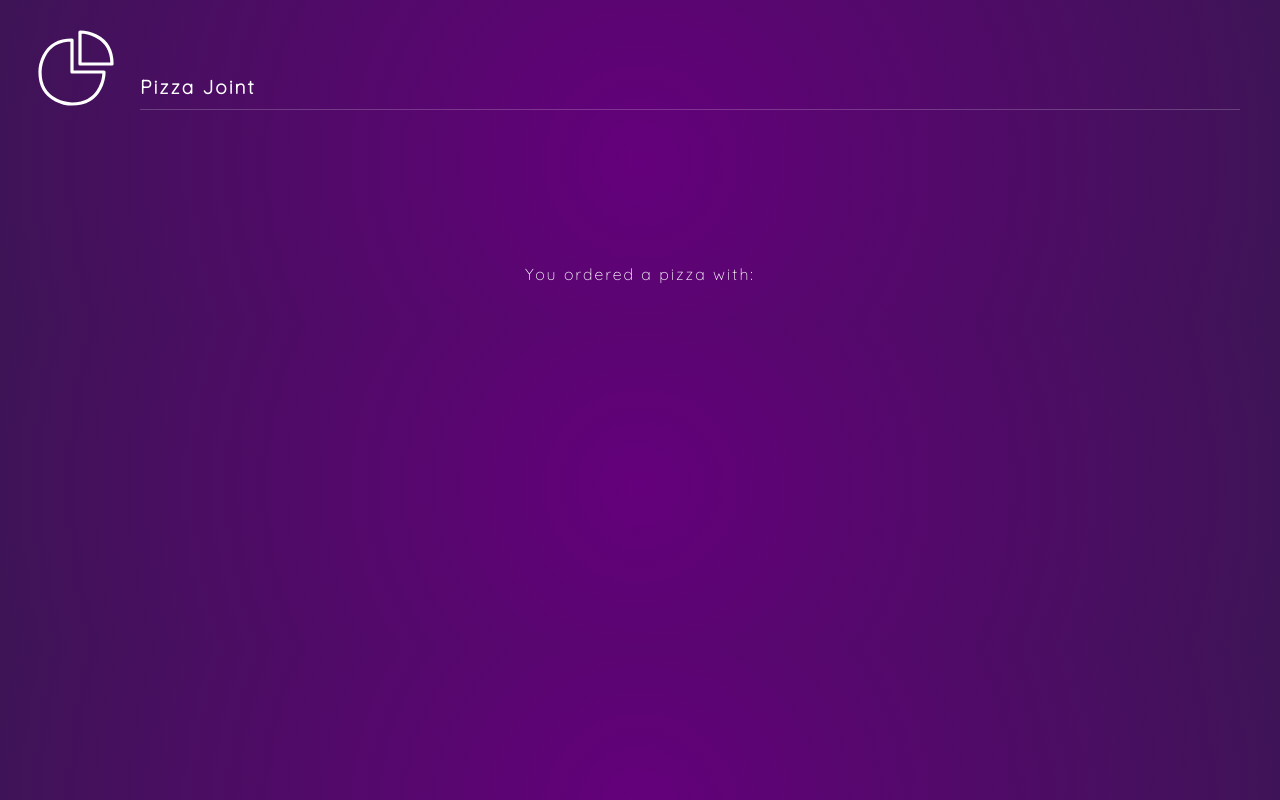
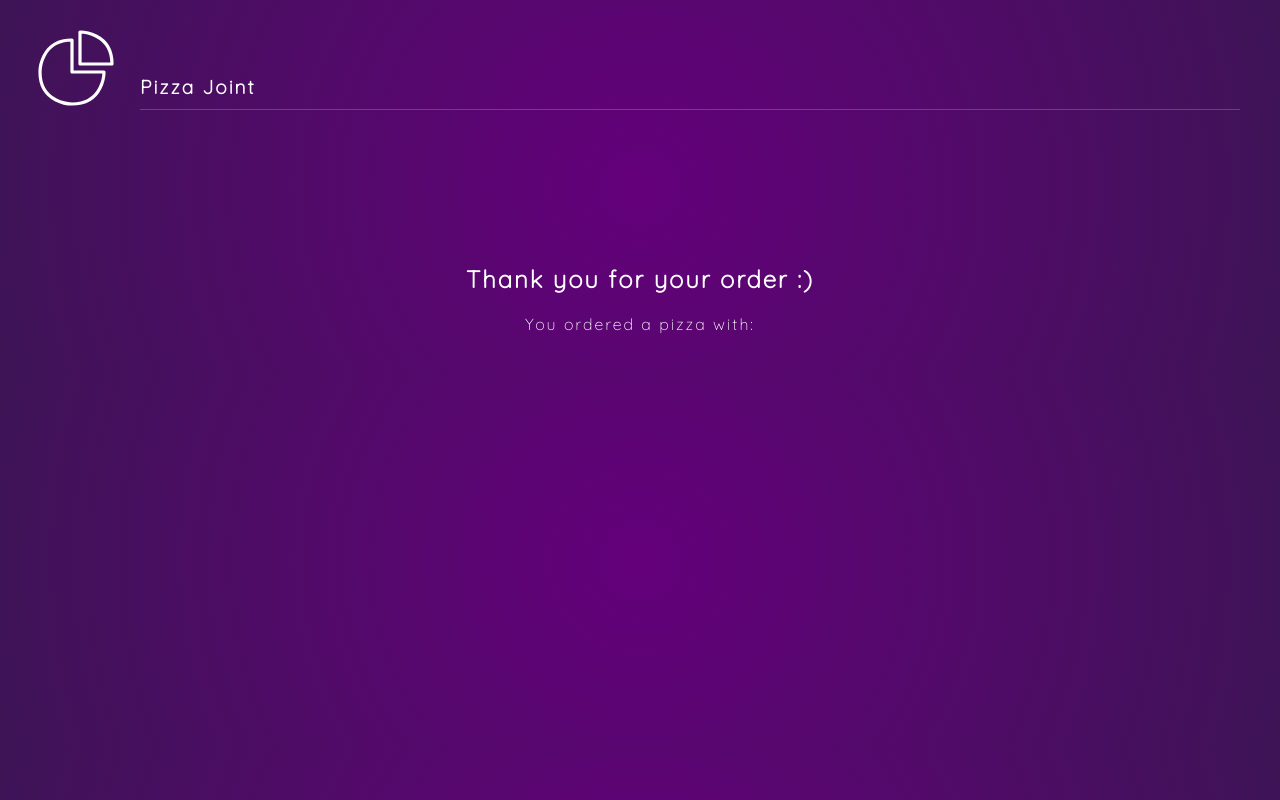
Before and after one commit to heyitsuzair/framer-motion-react, a React (Vite) app: page /order in a window 1280 px wide. Built offline with nearby package versions, Linux system fonts and the light colour scheme.

Commit message:
Animate Routes

```diff
--- a/src/App.jsx
+++ b/src/App.jsx
@@ -1,12 +1,19 @@
 import React, { useState } from "react";
-import { Route, BrowserRouter as Router, Routes } from "react-router-dom";
+import {
+  Route,
+  BrowserRouter as Router,
+  Routes,
+  useLocation,
+} from "react-router-dom";
 import Header from "./components/Header";
 import Home from "./components/Home";
 import Base from "./components/Base";
 import Toppings from "./components/Toppings";
 import Order from "./components/Order";
+import { AnimatePresence } from "framer-motion";
 
 function App() {
+  const location = useLocation();
   const [pizza, setPizza] = useState({ base: "", toppings: [] });
 
   const addBase = (base) => {
@@ -24,9 +31,10 @@ function App() {
   };
 
   return (
-    <Router>
+    <>
       <Header />
-      <Routes>
+      <AnimatePresence mode="wait">
+        <Routes key={location.key} location={location}>
           <Route
             path="/base"
             element={<Base addBase={addBase} pizza={pizza} />}
@@ -38,7 +46,8 @@ function App() {
           <Route path="/order" element={<Order pizza={pizza} />} />
           <Route path="/" element={<Home />} />
         </Routes>
-    </Router>
+      </AnimatePresence>
+    </>
   );
 }
 
--- a/src/components/Base.jsx
+++ b/src/components/Base.jsx
@@ -11,6 +11,10 @@ const containerVariants = {
     x: 0,
     opacity: 1,
     transition: { type: "spring", delay: 0.2 },
+  },
+  exit: {
+    x: "-100vw",
+    transition: { ease: "easeInOut" },
   },
 };
 const nextVariants = {
@@ -44,6 +48,7 @@ const Base = ({ addBase, pizza }) => {
     <motion.div
       variants={containerVariants}
       initial="hidden"
+      exit="exit"
       animate="visible"
       className="base container"
     >
--- a/src/components/Home.jsx
+++ b/src/components/Home.jsx
@@ -19,13 +19,28 @@ const buttonVariants = {
   },
 };
 
+const containerVariant = {
+  hidden: {
+    opacity: 0,
+  },
+  visible: {
+    opacity: 1,
+    transition: { delay: 1.5, duration: 1.5 },
+  },
+  exit: {
+    x: "-100vw",
+    transition: { ease: "easeInOut" },
+  },
+};
+
 const Home = () => {
   return (
     <motion.div
+      variants={containerVariant}
+      initial="hidden"
+      animate="visible"
+      exit="exit"
       className="home container"
-      initial={{ opacity: 0 }}
-      animate={{ opacity: 1 }}
-      transition={{ delay: 1.5, duration: 1.5 }}
     >
       <h2
         animate={{
--- a/src/components/Order.jsx
+++ b/src/components/Order.jsx
@@ -18,6 +18,10 @@ const containerVariants = {
       staggerChildren: 2,
     },
   },
+  exit: {
+    x: "-100vw",
+    transition: { ease: "easeInOut" },
+  },
 };
 const childVariants = {
   hidden: {
@@ -29,24 +33,16 @@ const childVariants = {
 };
 
 const Order = ({ pizza }) => {
-  const [showTitle, setShowTitle] = useState(true);
-
-  setTimeout(() => {
-    setShowTitle(false);
-  }, 4000);
-
   return (
     <motion.div
       variants={containerVariants}
       initial="hidden"
       animate="visible"
+      exit="exit"
       className="container order"
     >
-      <AnimatePresence>
-        {showTitle && (
-          <motion.h2 exit={{ y: -1000 }}>Thank you for your order :)</motion.h2>
-        )}
-      </AnimatePresence>
+      <h2 exit={{ y: -1000 }}>Thank you for your order :)</h2>
+
       <motion.p variants={childVariants}>
         You ordered a {pizza.base} pizza with:
       </motion.p>
--- a/src/components/Toppings.jsx
+++ b/src/components/Toppings.jsx
@@ -10,6 +10,10 @@ const containerVariants = {
     x: 0,
     opacity: 1,
     transition: { type: "spring", delay: 0.2 },
+  },
+  exit: {
+    x: "-100vw",
+    transition: { ease: "easeInOut" },
   },
 };
 const buttonVariants = {
@@ -44,6 +48,7 @@ const Toppings = ({ addTopping, pizza }) => {
       variants={containerVariants}
       initial="hidden"
       animate="visible"
+      exit="exit"
       className="toppings container"
     >
       <h3>Step 2: Choose Toppings</h3>
--- a/src/main.jsx
+++ b/src/main.jsx
@@ -1,10 +1,13 @@
 import React from "react";
 import ReactDOM from "react-dom/client";
+import { BrowserRouter as Router } from "react-router-dom";
 import App from "./App";
 import "./index.css";
 
 ReactDOM.createRoot(document.getElementById("root")).render(
   <React.StrictMode>
-    <App />
+    <Router>
+      <App />
+    </Router>
   </React.StrictMode>
 );
```
Lines whose indentation alone changed are shown as unchanged.
